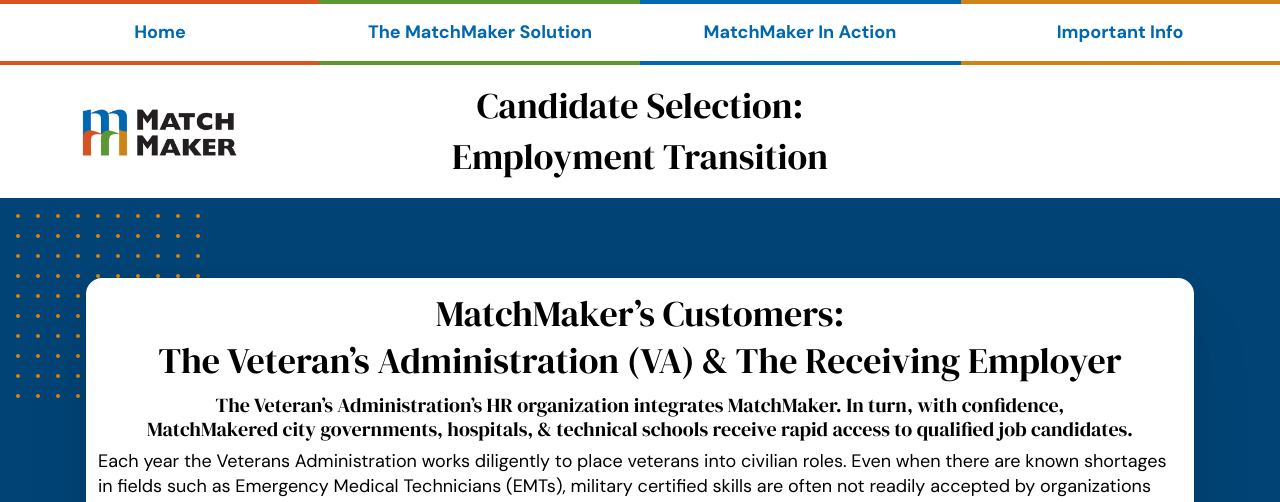
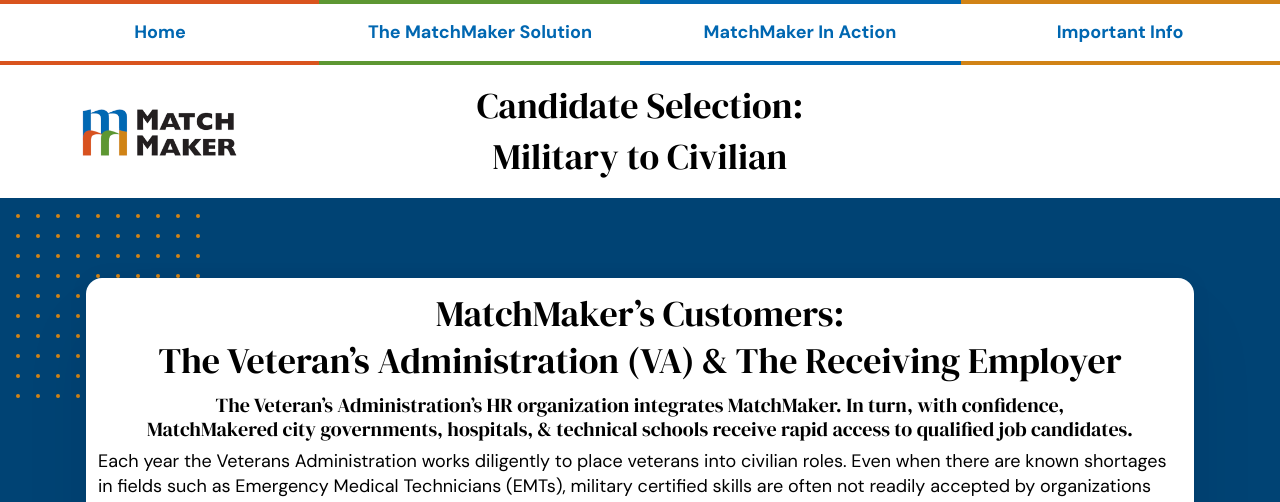
Before and after one commit to matchmakeredlabs/matchmakeredlabs.develop, a Jekyll site: the page built from _Action/1casestudy.md, in a window 1280 px wide. Shown: the top 502 px of the page. Built offline with Jekyll 4.4.1, drawn with Linux system fonts in a browser that asks for light colours.

Commit message:
header edits

```diff
--- a/_Action/1casestudy.md
+++ b/_Action/1casestudy.md
@@ -1,6 +1,6 @@
 ---
-title: "Candidate Selection:<br/>Employment Transition"
-menu: "Candidate Selection: Military to Civilian"
+title: "Candidate Selection:<br/>Military to Civilian"
+menu: "Candidate Selection: Employment Transition"
 icon: position
 ordinal: 1
 ---
```
